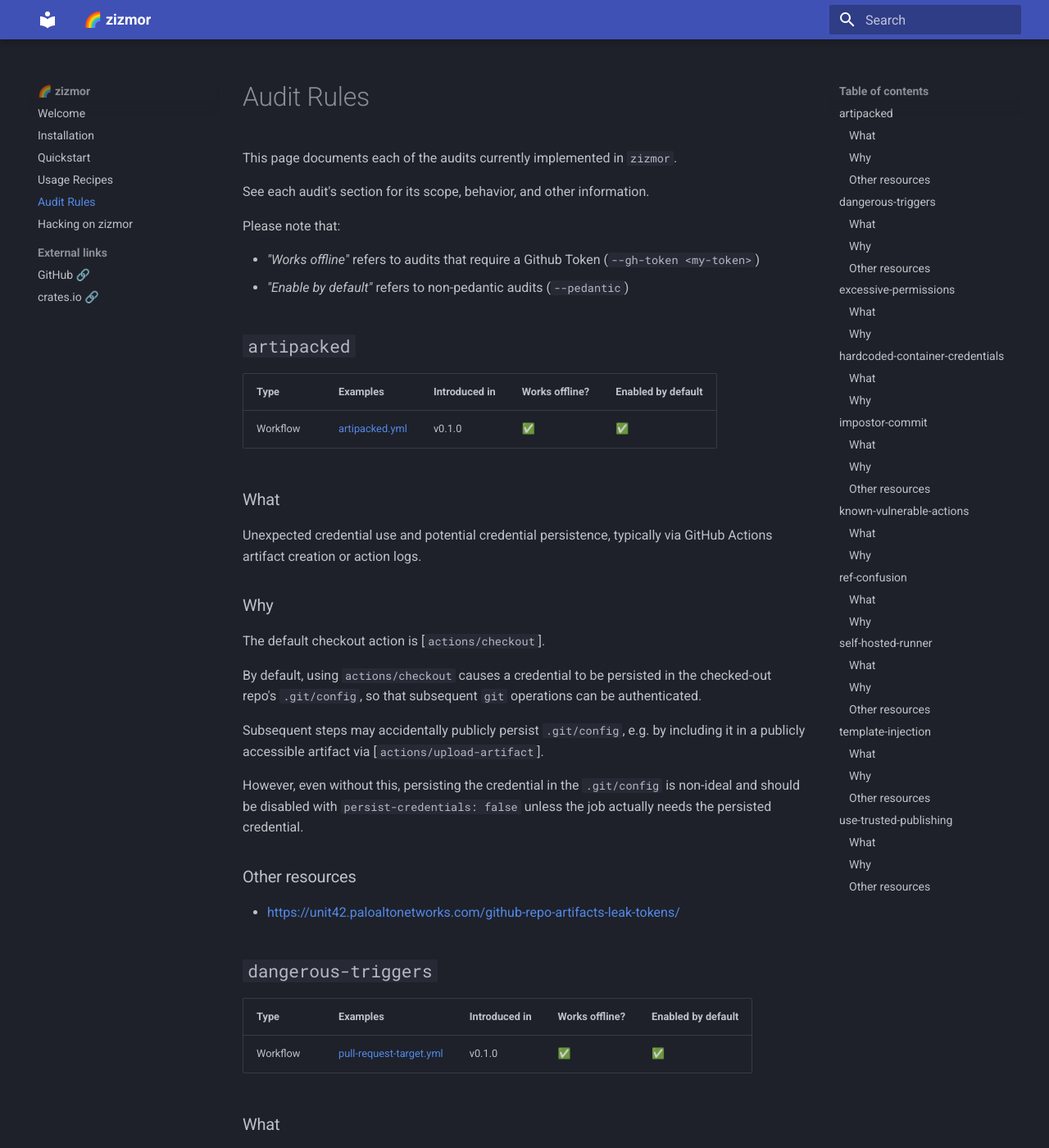
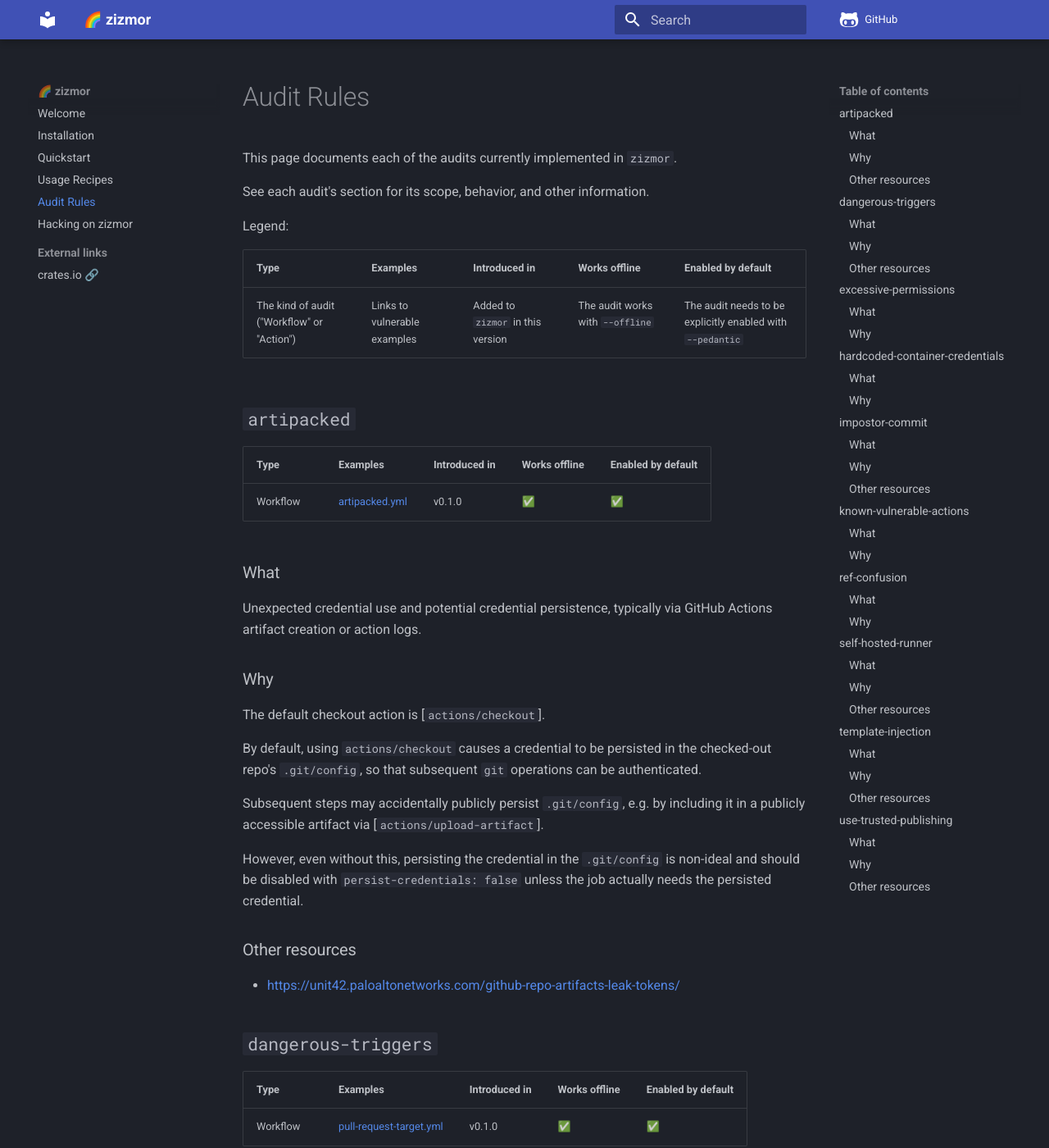
Before and after one commit to zizmorcore/zizmor, an MkDocs documentation site: the page built from docs/audits.md, in a window 1280 px wide and 1400 px high. Shown: the whole window at 82% size. Built offline with MkDocs 1.6.1 and Material for MkDocs 9.7.7, drawn with Linux system fonts in a browser that asks for light colours; comment, search, counter and statistics services are not loaded; some of the changed text lies outside the part shown.

Commit message:
docs: add reference legend

```diff
--- a/docs/audits.md
+++ b/docs/audits.md
@@ -4,14 +4,15 @@
 
 See each audit's section for its scope, behavior, and other information.
 
-Please note that:
+Legend:
 
-- _"Works offline"_ refers to audits that require a Github Token (`--gh-token <my-token>`)
-- _"Enable by default"_ refers to non-pedantic audits (`--pedantic`)
+| Type     | Examples         | Introduced in | Works offline  | Enabled by default |
+|----------|------------------|---------------|----------------|--------------------|
+| The kind of audit ("Workflow" or "Action") | Links to vulnerable examples | Added to `zizmor` in this version | The audit works with `--offline` | The audit needs to be explicitly enabled with `--pedantic` |
 
 ## `artipacked`
 
-| Type     | Examples         | Introduced in | Works offline?  | Enabled by default |
+| Type     | Examples         | Introduced in | Works offline  | Enabled by default |
 |----------|------------------|---------------|----------------|--------------------|
 | Workflow  | [artipacked.yml] | v0.1.0        | ✅             | ✅                 |
 
@@ -47,7 +48,7 @@
 
 ## `dangerous-triggers`
 
-| Type     | Examples                  | Introduced in | Works offline?  | Enabled by default |
+| Type     | Examples                  | Introduced in | Works offline  | Enabled by default |
 |----------|---------------------------|---------------|----------------|--------------------|
 | Workflow  | [pull-request-target.yml] | v0.1.0        | ✅             | ✅                 |
 
@@ -77,7 +78,7 @@
 
 ## `excessive-permissions`
 
-| Type     | Examples                    | Introduced in | Works offline?  | Enabled by default |
+| Type     | Examples                    | Introduced in | Works offline  | Enabled by default |
 |----------|-----------------------------|---------------|----------------|--------------------|
 | Workflow  | [excessive-permissions.yml] | v0.1.0        | ✅             | ✅                 |
 
@@ -96,7 +97,7 @@
 
 ## `hardcoded-container-credentials`
 
-| Type     | Examples                    | Introduced in | Works offline?  | Enabled by default |
+| Type     | Examples                    | Introduced in | Works offline  | Enabled by default |
 |----------|-----------------------------|---------------|----------------|--------------------|
 | Workflow  | [hardcoded-credentials.yml] | v0.1.0        | ✅             | ✅                 |
 
@@ -113,7 +114,7 @@
 
 ## `impostor-commit`
 
-| Type     | Examples              | Introduced in | Works offline?  | Enabled by default |
+| Type     | Examples              | Introduced in | Works offline  | Enabled by default |
 |----------|-----------------------|---------------|----------------|--------------------|
 | Workflow  | [impostor-commit.yml] | v0.1.0        | ❌             | ✅                 |
 
@@ -138,7 +139,7 @@
 
 ## `known-vulnerable-actions`
 
-| Type     | Examples                       | Introduced in | Works offline?  | Enabled by default |
+| Type     | Examples                       | Introduced in | Works offline  | Enabled by default |
 |----------|--------------------------------|---------------|----------------|--------------------|
 | Workflow  | [known-vulnerable-actions.yml] | v0.1.0        | ❌             | ✅                 |
 
@@ -163,7 +164,7 @@
 
 ## `ref-confusion`
 
-| Type     | Examples            | Introduced in | Works offline?  | Enabled by default |
+| Type     | Examples            | Introduced in | Works offline  | Enabled by default |
 |----------|---------------------|---------------|----------------|--------------------|
 | Workflow  | [ref-confusion.yml] | v0.1.0        | ❌             | ✅                 |
 
@@ -185,11 +186,16 @@
 
 ## `self-hosted-runner`
 
-| Type     | Examples            | Introduced in | Works offline?  | Enabled by default |
+| Type     | Examples            | Introduced in | Works offline  | Enabled by default |
 |----------|---------------------|---------------|----------------|--------------------|
 | Workflow  | [ref-confusion.yml] | v0.1.0        | ✅             | ❌                 |
 
 [self-hosted.yml]: https://github.com/woodruffw/gha-hazmat/blob/main/.github/workflows/self-hosted.yml
+
+!!! note
+
+    This is a `--pedantic` only audit, due to `zizmor`'s limited ability
+    to analyze runner configurations themselves. See #34 for more details.
 
 ### What
 
@@ -207,7 +213,7 @@
 
 ## `template-injection`
 
-| Type     | Examples                 | Introduced in | Works offline?  | Enabled by default |
+| Type     | Examples                 | Introduced in | Works offline  | Enabled by default |
 |----------|--------------------------|---------------|----------------|--------------------|
 | Workflow  | [template-injection.yml] | v0.1.0        | ✅             | ✅                 |
 
@@ -234,7 +240,7 @@
 
 ## `use-trusted-publishing`
 
-| Type     | Examples                     | Introduced in | Works offline?  | Enabled by default |
+| Type     | Examples                     | Introduced in | Works offline  | Enabled by default |
 |----------|------------------------------|---------------|----------------|--------------------|
 | Workflow  | [pypi-manual-credential.yml] | v0.1.0        | ✅             | ✅                 |
 
--- a/mkdocs.yml
+++ b/mkdocs.yml
@@ -4,6 +4,7 @@
 docs_dir: docs
 site_dir: site_html
 dev_addr: "127.0.0.1:9999"
+repo_url: https://github.com/woodruffw/zizmor
 
 nav:
   - Welcome: "index.md"
@@ -13,7 +14,6 @@
   - "audits.md"
   - "development.md"
   - External links:
-      - "GitHub 🔗": https://github.com/woodruffw/zizmor
       - "crates.io 🔗": https://crates.io/crates/zizmor
 
 theme:
@@ -22,6 +22,7 @@
     scheme: slate
   icon:
     annotation: material/arrow-right-circle
+    repo: fontawesome/brands/github-alt
   features:
     - navigation.expand
     - navigation.sections
@@ -31,7 +32,11 @@
 
 markdown_extensions:
   # Makes sure we render `<https://...>`-style links correctly.
-  - pymdownx.magiclink
+  - pymdownx.magiclink:
+      repo_url_shorthand: true
+      provider: github
+      user: woodruffw
+      repo: zizmor
   - pymdownx.emoji
   - admonition
   - pymdownx.details
```
